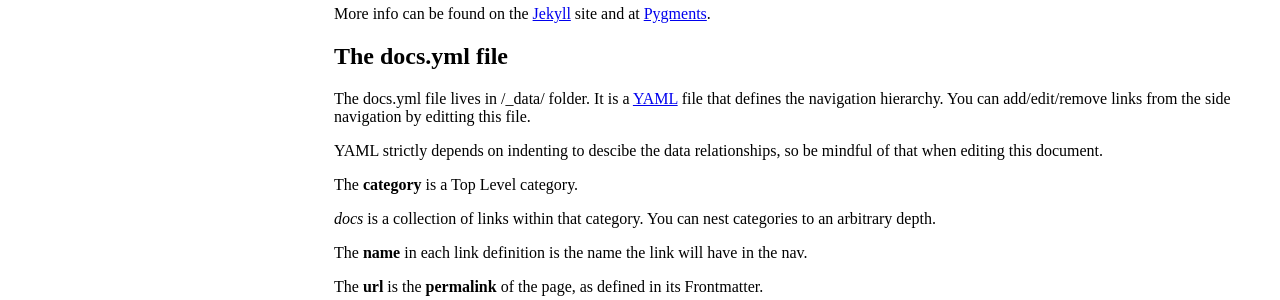
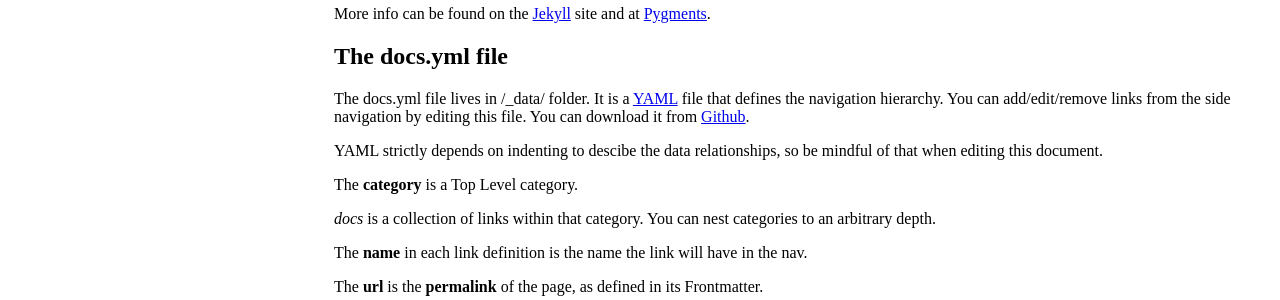
Before and after one commit to cmlarsen/chomsky, a Jekyll site: the page built from docs/YML+Frontmatter instructions.md, in a window 1280 px wide. Shown: the part 759-1059 px from the top of the page. Built offline with Jekyll 4.4.1, drawn with Linux system fonts in a browser that asks for light colours; Markdown is read by kramdown in place of the engine named in the settings.

Commit message:
Added link to the docs.yml file

```diff
--- a/docs/YML+Frontmatter instructions.md
+++ b/docs/YML+Frontmatter instructions.md
@@ -49,7 +49,8 @@ More info can be found on the [Jekyll](http://jekyllrb.com/docs/posts/) site and
 
 ##The docs.yml file
 
-The docs.yml file lives in /_data/ folder. It is a [YAML](http://en.wikipedia.org/wiki/YAML) file that defines the navigation hierarchy. You can add/edit/remove links from the side navigation by editting this file.
+The docs.yml file lives in /_data/ folder. It is a [YAML](http://en.wikipedia.org/wiki/YAML) file that defines the navigation hierarchy. You can add/edit/remove links from the side navigation by editing this file. You can download it from [Github](https://github.com/cmlarsen/chomsky/blob/gh-pages/_data/docs.yml).
+
 
 YAML strictly depends on indenting to descibe the data relationships, so be mindful of that when editing this document.
 
```
